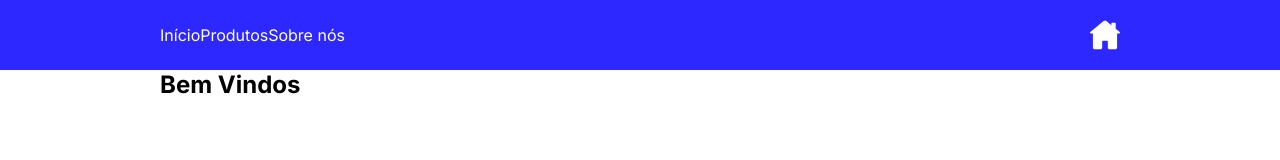
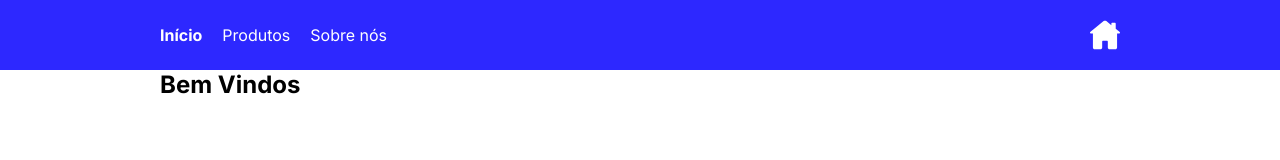
Before and after one commit to a-devrepo/dsstore, a React (Vite) app: page /home in a window 1280 px wide. Shown: the top 160 px of the page. Built offline with nearby package versions, Linux system fonts and the light colour scheme.

Commit message:
Ajustes de estilo da barra de navegação superior

```diff
--- a/src/components/Header/index.tsx
+++ b/src/components/Header/index.tsx
@@ -7,9 +7,9 @@ export default function Header() {
         <header>
             <div className="container header-content-container">
                 <nav className="nav-bar">
-                    <NavLink to="/home">Início</NavLink>
-                    <NavLink to="/products">Produtos</NavLink>
-                    <NavLink to="/about">Sobre nós</NavLink>
+                    <NavLink to="/home" className={({ isActive }) => isActive ? "menu-item menu-active" : "menu-item"}>Início</NavLink>
+                    <NavLink to="/products" className={({ isActive }) => isActive ? "menu-item menu-active" : "menu-item"}>Produtos</NavLink>
+                    <NavLink to="/about" className={({ isActive }) => isActive ? "menu-item menu-active" : "menu-item"}>Sobre nós</NavLink>
                 </nav>
                 <img src={homeIcon} alt="Home" />
             </div>
--- a/src/components/Header/styles.css
+++ b/src/components/Header/styles.css
@@ -4,6 +4,7 @@ header {
   color: var(--color-font-primary);
   display: flex;
   align-items: center;
+  font-size: 16px;
 }
 
 .nav-bar {
@@ -15,3 +16,11 @@ header {
   align-items: center;
   justify-content: space-between;
 }
+
+.menu-item {
+  margin-right: 20px;
+}
+
+.menu-active {
+  font-weight: 700;
+}
```
